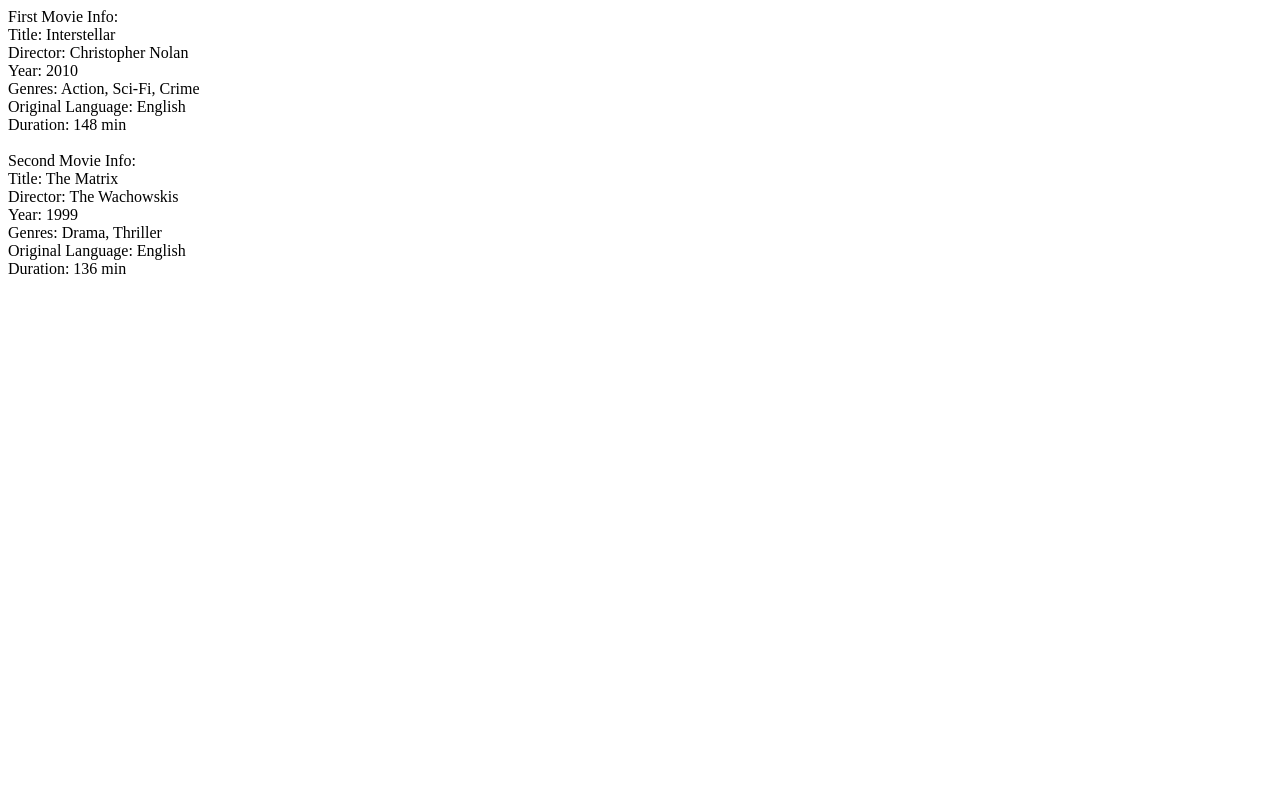
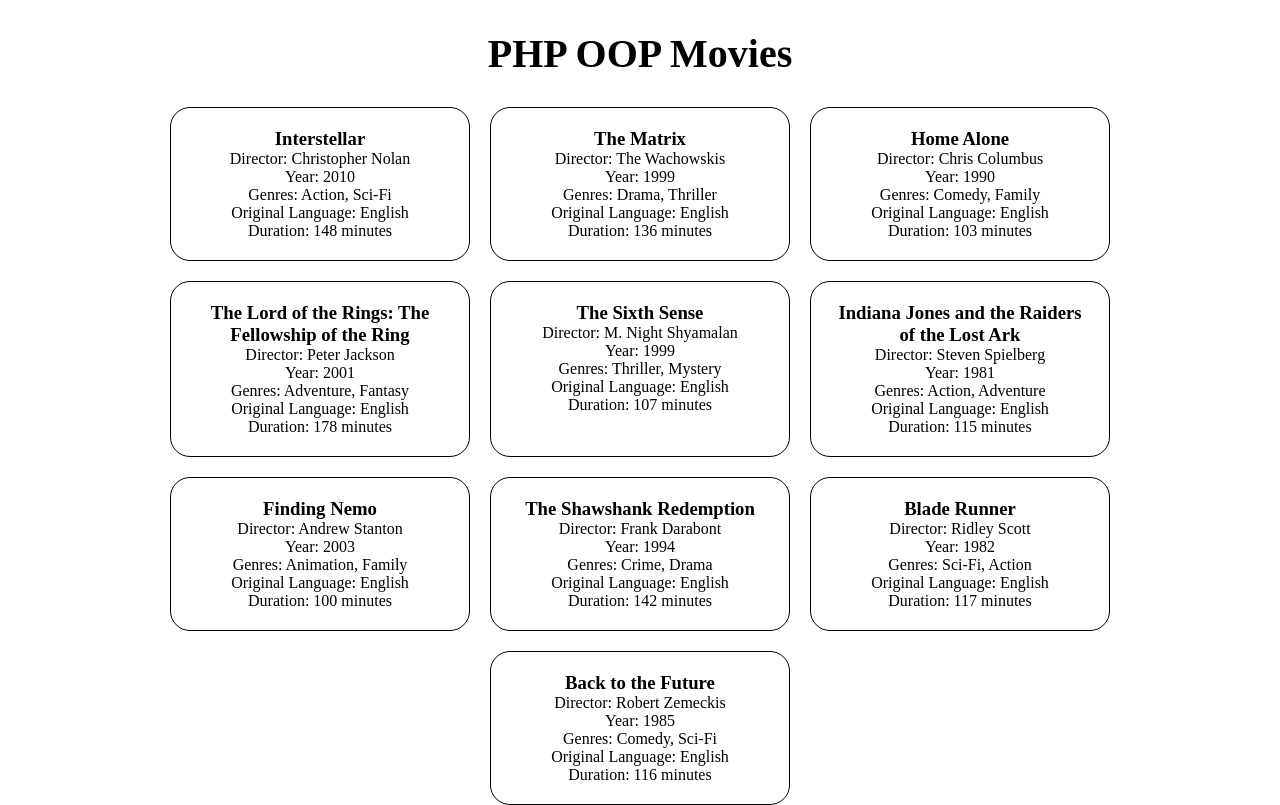
Before and after one commit to rinox3005/php-oop-1, a PHP site: page / in a window 1280 px wide. Before the commit the page ends 274 px from the top, so only its background shows below. Run offline with PHP 8.4, Linux system fonts and the light colour scheme.

Commit message:
[UPD] organized code, implemented logic, added more movies styled - BONUS 2 DONE

```diff
--- /dev/null
+++ b/Models/Movie.php
@@ -0,0 +1,108 @@
+<?php
+// Definizione della classe 'Movie'
+class Movie
+{
+    // Dichiarazione delle variabili d'istanza private
+    private string $title;
+    private string $director;
+    private int $year;
+    private array $genres;
+    private string $originalLanguage;
+    private int $duration;
+
+    // Definizione del costruttore
+    public function __construct(string $title, string $director, int $year, array $genres, string $originalLanguage, int $duration)
+    {
+        $this->title = $title;
+        $this->director = $director;
+        $this->year = $year;
+        $this->genres = $genres;
+        $this->originalLanguage = $originalLanguage;
+        $this->duration = $duration;
+    }
+
+    // Metodi getter per accedere alle variabili d'istanza
+    public function getTitle(): string
+    {
+        return $this->title;
+    }
+
+    public function getDirector(): string
+    {
+        return $this->director;
+    }
+
+    public function getYear(): int
+    {
+        return $this->year;
+    }
+
+    public function getGenres(): array
+    {
+        return $this->genres;
+    }
+
+    public function getOriginalLanguage(): string
+    {
+        return $this->originalLanguage;
+    }
+
+    public function getDuration(): int
+    {
+        return $this->duration;
+    }
+
+    // Metodi setter per impostare le variabili d'istanza
+    public function setTitle(string $title): void
+    {
+        $this->title = $title;
+    }
+
+    public function setDirector(string $director): void
+    {
+        $this->director = $director;
+    }
+
+    public function setYear(int $year): void
+    {
+        if ($year < 1900) {
+            throw new Exception('Year must be 1900 or later.');
+        }
+        $this->year = $year;
+    }
+
+    public function setGenres(array $genres): void
+    {
+        $this->genres = $genres;
+    }
+
+    public function setOriginalLanguage(string $originalLanguage): void
+    {
+        $this->originalLanguage = $originalLanguage;
+    }
+
+    public function setDuration(int $duration): void
+    {
+        if ($duration <= 0) {
+            throw new Exception('Duration must be a positive number.');
+        }
+        $this->duration = $duration;
+    }
+
+    public function addGenre(string $genre): void
+    {
+        array_push($this->genres, $genre);
+    }
+
+    // Definizione di un metodo per ottenere le informazioni del film
+    public function getMovieInfo(): string
+    {
+        $genresStr = implode(", ", $this->getGenres());
+        return "Title: " . $this->getTitle() . "<br>" .
+            "Director: " . $this->getDirector() . "<br>" .
+            "Year: " . $this->getYear() . "<br>" .
+            "Genres: " . $genresStr . "<br>" .
+            "Original Language: " . $this->getOriginalLanguage() . "<br>" .
+            "Duration: " . $this->getDuration() . " min";
+    }
+}
--- /dev/null
+++ b/css/style.css
@@ -0,0 +1,29 @@
+/* RESET */
+* {
+  margin: 0;
+  padding: 0;
+  box-sizing: border-box;
+}
+
+h1 {
+  text-align: center;
+  margin: 30px;
+  font-size: 40px;
+}
+
+.container {
+  margin: 0 auto;
+  display: flex;
+  flex-wrap: wrap;
+  justify-content: center;
+  width: 80%;
+  gap: 20px;
+}
+
+.card {
+  border: 1px solid black;
+  border-radius: 20px;
+  padding: 20px;
+  text-align: center;
+  width: 300px;
+}
--- /dev/null
+++ b/db.php
@@ -0,0 +1,84 @@
+<?php
+
+$movies = [
+    [
+        "name" => $movie1->getTitle(),
+        "year" => $movie1->getYear(),
+        "genres" => $movie1->getGenres(),
+        "director" => $movie1->getDirector(),
+        "originalLanguage" => $movie1->getOriginalLanguage(),
+        "duration" => $movie1->getDuration()
+    ],
+    [
+        "name" => $movie2->getTitle(),
+        "year" => $movie2->getYear(),
+        "genres" => $movie2->getGenres(),
+        "director" => $movie2->getDirector(),
+        "originalLanguage" => $movie2->getOriginalLanguage(),
+        "duration" => $movie2->getDuration()
+    ],
+    [
+        "name" => $movie3->getTitle(),
+        "year" => $movie3->getYear(),
+        "genres" => $movie3->getGenres(),
+        "director" => $movie3->getDirector(),
+        "originalLanguage" => $movie3->getOriginalLanguage(),
+        "duration" => $movie3->getDuration()
+    ],
+    [
+        "name" => $movie4->getTitle(),
+        "year" => $movie4->getYear(),
+        "genres" => $movie4->getGenres(),
+        "director" => $movie4->getDirector(),
+        "originalLanguage" => $movie4->getOriginalLanguage(),
+        "duration" => $movie4->getDuration()
+    ],
+    [
+        "name" => $movie5->getTitle(),
+        "year" => $movie5->getYear(),
+        "genres" => $movie5->getGenres(),
+        "director" => $movie5->getDirector(),
+        "originalLanguage" => $movie5->getOriginalLanguage(),
+        "duration" => $movie5->getDuration()
+    ],
+    [
+        "name" => $movie6->getTitle(),
+        "year" => $movie6->getYear(),
+        "genres" => $movie6->getGenres(),
+        "director" => $movie6->getDirector(),
+        "originalLanguage" => $movie6->getOriginalLanguage(),
+        "duration" => $movie6->getDuration()
+    ],
+    [
+        "name" => $movie7->getTitle(),
+        "year" => $movie7->getYear(),
+        "genres" => $movie7->getGenres(),
+        "director" => $movie7->getDirector(),
+        "originalLanguage" => $movie7->getOriginalLanguage(),
+        "duration" => $movie7->getDuration()
+    ],
+    [
+        "name" => $movie8->getTitle(),
+        "year" => $movie8->getYear(),
+        "genres" => $movie8->getGenres(),
+        "director" => $movie8->getDirector(),
+        "originalLanguage" => $movie8->getOriginalLanguage(),
+        "duration" => $movie8->getDuration()
+    ],
+    [
+        "name" => $movie9->getTitle(),
+        "year" => $movie9->getYear(),
+        "genres" => $movie9->getGenres(),
+        "director" => $movie9->getDirector(),
+        "originalLanguage" => $movie9->getOriginalLanguage(),
+        "duration" => $movie9->getDuration()
+    ],
+    [
+        "name" => $movie10->getTitle(),
+        "year" => $movie10->getYear(),
+        "genres" => $movie10->getGenres(),
+        "director" => $movie10->getDirector(),
+        "originalLanguage" => $movie10->getOriginalLanguage(),
+        "duration" => $movie10->getDuration()
+    ],
+];
--- a/index.php
+++ b/index.php
@@ -1,133 +1,106 @@
 <?php
-// Definizione della classe 'Movie'
-class Movie
-{
-    // Dichiarazione delle variabili d'istanza private
-    private string $title;
-    private string $director;
-    private int $year;
-    private array $genres;
-    private string $originalLanguage;
-    private int $duration;
 
-    // Definizione del costruttore
-    public function __construct(string $title, string $director, int $year, array $genres, string $originalLanguage, int $duration)
-    {
-        $this->title = $title;
-        $this->director = $director;
-        $this->year = $year;
-        $this->genres = $genres;
-        $this->originalLanguage = $originalLanguage;
-        $this->duration = $duration;
-    }
-
-    // Metodi getter per accedere alle variabili d'istanza
-    public function getTitle(): string
-    {
-        return $this->title;
-    }
-
-    public function getDirector(): string
-    {
-        return $this->director;
-    }
-
-    public function getYear(): int
-    {
-        return $this->year;
-    }
-
-    public function getGenres(): array
-    {
-        return $this->genres;
-    }
-
-    public function getOriginalLanguage(): string
-    {
-        return $this->originalLanguage;
-    }
-
-    public function getDuration(): int
-    {
-        return $this->duration;
-    }
-
-    // Metodi setter per impostare le variabili d'istanza
-    public function setTitle(string $title): void
-    {
-        $this->title = $title;
-    }
-
-    public function setDirector(string $director): void
-    {
-        $this->director = $director;
-    }
-
-    public function setYear(int $year): void
-    {
-        if ($year < 1900) {
-            throw new Exception('Year must be 1900 or later.');
-        }
-        $this->year = $year;
-    }
-
-    public function setGenres(array $genres): void
-    {
-        $this->genres = $genres;
-    }
-
-    public function setOriginalLanguage(string $originalLanguage): void
-    {
-        $this->originalLanguage = $originalLanguage;
-    }
-
-    public function setDuration(int $duration): void
-    {
-        if ($duration <= 0) {
-            throw new Exception('Duration must be a positive number.');
-        }
-        $this->duration = $duration;
-    }
-
-    public function addGenre(string $genre): void
-    {
-        array_push($this->genres, $genre);
-    }
-
-
-    // Definizione di un metodo per ottenere le informazioni del film
-    public function getMovieInfo(): string
-    {
-        $genresStr = implode(", ", $this->getGenres());
-        return "Title: " . $this->getTitle() . "<br>" .
-            "Director: " . $this->getDirector() . "<br>" .
-            "Year: " . $this->getYear() . "<br>" .
-            "Genres: " . $genresStr . "<br>" .
-            "Original Language: " . $this->getOriginalLanguage() . "<br>" .
-            "Duration: " . $this->getDuration() . " min";
-    }
-}
+require_once __DIR__ . "/Models/Movie.php";
 
 // Utilizzo della classe Movie con gestione delle eccezioni
 try {
-    // Creazione della prima istanza della classe 'Movie' con aggiunta di generi multipli
+    // Creazione delle istanze della classe 'Movie' con aggiunta di generi multipli
     $genres1 = ["Action", "Sci-Fi"];
     $movie1 = new Movie("Interstellar", "Christopher Nolan", 2010, $genres1, "English", 148);
 
-    // Creazione della seconda istanza della classe 'Movie' con aggiunta di generi multipli
     $genres2 = ["Drama", "Thriller"];
     $movie2 = new Movie("The Matrix", "The Wachowskis", 1999, $genres2, "English", 136);
 
-    // Aggiungo un singolo genere al film
-    $movie1->addGenre('Crime');
+    $genres3 = ["Comedy", "Family"];
+    $movie3 = new Movie(
+        "Home Alone",
+        "Chris Columbus",
+        1990,
+        $genres3,
+        "English",
+        103
+    );
 
-    // Stampa delle informazioni del primo film
-    echo "First Movie Info:<br>" . $movie1->getMovieInfo();
+    $genres4 = ["Adventure", "Fantasy"];
+    $movie4 = new Movie(
+        "The Lord of the Rings: The Fellowship of the Ring",
+        "Peter Jackson",
+        2001,
+        $genres4,
+        "English",
+        178
+    );
 
-    // Stampa delle informazioni del secondo del film
-    echo "<br><br>Second Movie Info:<br>" . $movie2->getMovieInfo();
+    $genres5 = ["Thriller", "Mystery"];
+    $movie5 = new Movie("The Sixth Sense", "M. Night Shyamalan", 1999, $genres5, "English", 107);
+
+    $genres6 = ["Action", "Adventure"];
+    $movie6 = new Movie("Indiana Jones and the Raiders of the Lost Ark", "Steven Spielberg", 1981, $genres6, "English", 115);
+
+    $genres7 = ["Animation", "Family"];
+    $movie7 = new Movie(
+        "Finding Nemo",
+        "Andrew Stanton",
+        2003,
+        $genres7,
+        "English",
+        100
+    );
+
+    $genres8 = ["Crime", "Drama"];
+    $movie8 = new Movie("The Shawshank Redemption", "Frank Darabont", 1994, $genres8, "English", 142);
+
+    $genres9 = ["Sci-Fi", "Action"];
+    $movie9 = new Movie("Blade Runner", "Ridley Scott", 1982, $genres9, "English", 117);
+
+    $genres10 = ["Comedy", "Sci-Fi"];
+    $movie10 = new Movie(
+        "Back to the Future",
+        "Robert Zemeckis",
+        1985,
+        $genres10,
+        "English",
+        116
+    );
+
+    // // Aggiungo un singolo genere al film
+    // $movie1->addGenre('Crime');
 }
 // Gestisco l'errore
 catch (Exception $e) {
     echo "Error: " . $e->getMessage();
 }
+
+require_once __DIR__ . "/db.php";
+?>
+
+<!DOCTYPE html>
+<html lang="en">
+
+<head>
+    <meta charset="UTF-8">
+    <meta name="viewport" content="width=device-width, initial-scale=1.0">
+    <title>PHP OOP Movies</title>
+    <!-- Custom Css -->
+    <link rel="stylesheet" href="./css/style.css">
+</head>
+
+<body>
+    <main>
+        <h1>PHP OOP Movies</h1>
+        <div class="container">
+            <?php foreach ($movies as $movie) : ?>
+                <div class="card">
+                    <h3><?php echo $movie['name']; ?></h3>
+                    <p>Director: <?php echo $movie['director']; ?></p>
+                    <p>Year: <?php echo $movie['year']; ?></p>
+                    <p>Genres: <?php echo implode(", ", $movie['genres']); ?></p>
+                    <p>Original Language: <?php echo $movie['originalLanguage']; ?></p>
+                    <p>Duration: <?php echo $movie['duration']; ?> minutes</p>
+                </div>
+            <?php endforeach ?>
+        </div>
+    </main>
+</body>
+
+</html>
```
